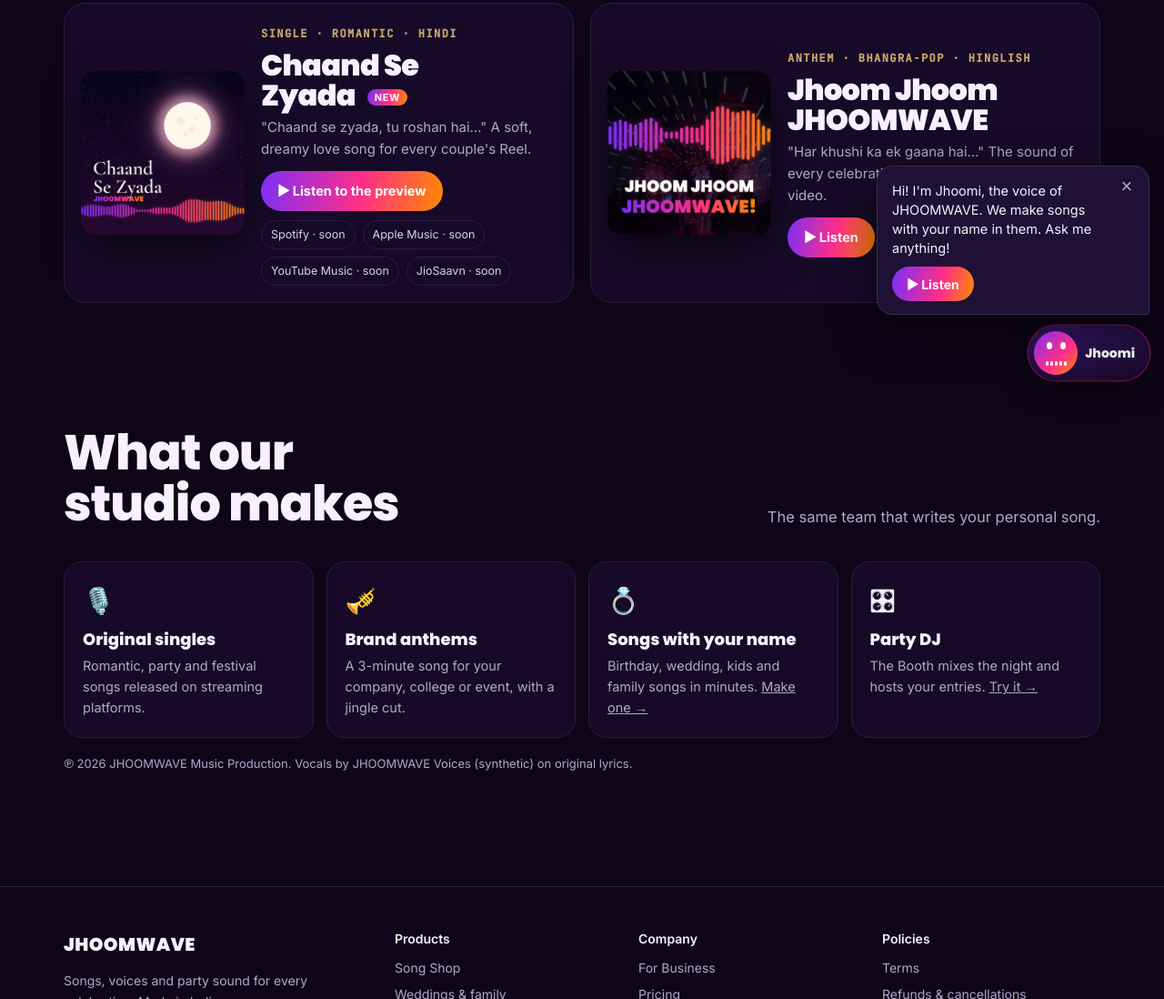
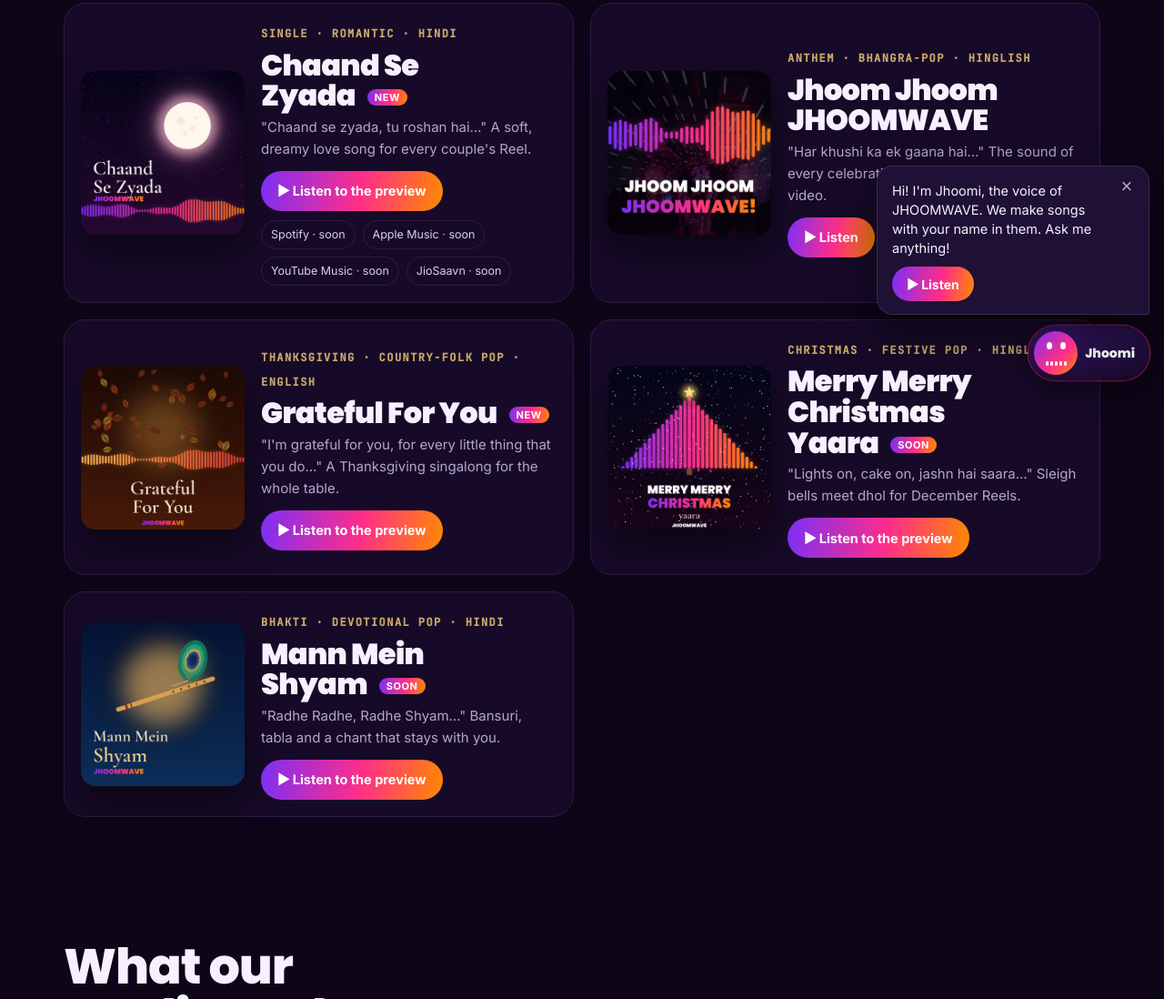
Before and after one commit to amitdubey8/jhoomwave-site, a plain HTML site: page music/index.html in a window 1280 px wide. Shown: the part 366-1464 px from the top of the page at 91% size. Drawn offline with Linux system fonts and the light colour scheme.

Commit message:
Music: Grateful For You (Thanksgiving), Merry Merry Christmas Yaara, Mann Mein Shyam previews; Chaand Se Zyada male version
Co-Authored-By: Claude Opus 5.5 <noreply@anthropic.com>
Claude-Session: https://claude.ai/code/session_012XpJzmy2xRwBWZHdSCHg91

```diff
--- a/music/index.html
+++ b/music/index.html
@@ -8,7 +8,7 @@
 <link rel="stylesheet" href="/css/site.css"><link rel="stylesheet" href="/css/nav.css"><link rel="stylesheet" href="/css/app.css">
 <meta name="apple-mobile-web-app-capable" content="yes"><meta name="mobile-web-app-capable" content="yes"><meta name="apple-mobile-web-app-status-bar-style" content="black-translucent"><meta name="apple-mobile-web-app-title" content="JHOOMWAVE">
 <title>JHOOMWAVE Music · Original Hindi Songs by JHOOMWAVE Music Production</title>
-<meta name="description" content="Original songs by JHOOMWAVE Music Production: the JHOOMWAVE Anthem and the new romantic single Chaand Se Zyada. Coming to Spotify, Apple Music and YouTube Music.">
+<meta name="description" content="Original songs by JHOOMWAVE Music Production: Chaand Se Zyada, Grateful For You (Thanksgiving), Merry Merry Christmas Yaara, Mann Mein Shyam and the JHOOMWAVE Anthem. Coming to Spotify, Apple Music and YouTube Music.">
 <link rel="canonical" href="https://jhoomwave.com/music/">
 <meta property="og:type" content="website"><meta property="og:site_name" content="JHOOMWAVE"><meta property="og:url" content="https://jhoomwave.com/music/">
 <meta property="og:title" content="JHOOMWAVE Music · Chaand Se Zyada 🌙"><meta property="og:description" content="Our new romantic single and the JHOOMWAVE Anthem. Original songs by JHOOMWAVE Music Production.">
@@ -68,6 +68,24 @@
         <p>"Har khushi ka ek gaana hai…" The sound of every celebration, with an official music video.</p>
         <div class="acts"><button class="pb" type="button" data-src="/audio/jhoomwave_anthem.mp3">▶ Listen</button><a class="btn" href="/anthem/">Watch the video</a></div></div>
     </article>
+    <article class="rc">
+      <img src="/img/music/grateful_for_you.jpg" alt="Grateful For You cover art: autumn leaves and a warm glow" width="800" height="800" loading="lazy">
+      <div><span class="k">Thanksgiving · Country-folk pop · English</span><h2>Grateful For You <span class="new">NEW</span></h2>
+        <p>"I'm grateful for you, for every little thing that you do…" A Thanksgiving singalong for the whole table.</p>
+        <div class="acts"><button class="pb" type="button" data-src="/audio/music/grateful_for_you_preview.mp3">▶ Listen to the preview</button></div></div>
+    </article>
+    <article class="rc">
+      <img src="/img/music/merry_christmas_yaara.jpg" alt="Merry Merry Christmas Yaara cover art: a Christmas tree made of sound bars" width="800" height="800" loading="lazy">
+      <div><span class="k">Christmas · Festive pop · Hinglish</span><h2>Merry Merry Christmas Yaara <span class="new">SOON</span></h2>
+        <p>"Lights on, cake on, jashn hai saara…" Sleigh bells meet dhol for December Reels.</p>
+        <div class="acts"><button class="pb" type="button" data-src="/audio/music/merry_christmas_yaara_preview.mp3">▶ Listen to the preview</button></div></div>
+    </article>
+    <article class="rc">
+      <img src="/img/music/mann_mein_shyam.jpg" alt="Mann Mein Shyam cover art: a bansuri and a peacock feather" width="800" height="800" loading="lazy">
+      <div><span class="k">Bhakti · Devotional pop · Hindi</span><h2>Mann Mein Shyam <span class="new">SOON</span></h2>
+        <p>"Radhe Radhe, Radhe Shyam…" Bansuri, tabla and a chant that stays with you.</p>
+        <div class="acts"><button class="pb" type="button" data-src="/audio/music/mann_mein_shyam_preview.mp3">▶ Listen to the preview</button></div></div>
+    </article>
   </div>
 </header>
 
```
Also changed, not shown: img/music/grateful_for_you.jpg (added), img/music/mann_mein_shyam.jpg (added), img/music/merry_christmas_yaara.jpg (added), 4 other files.
